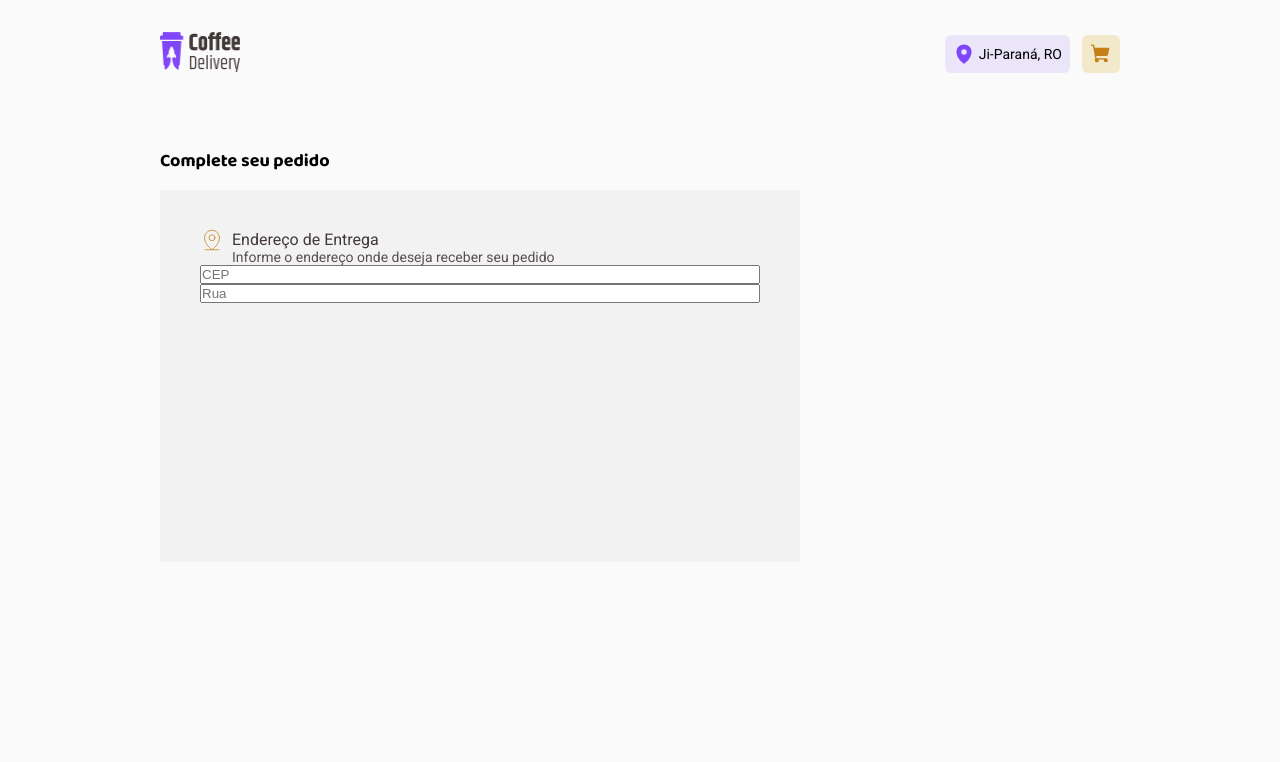
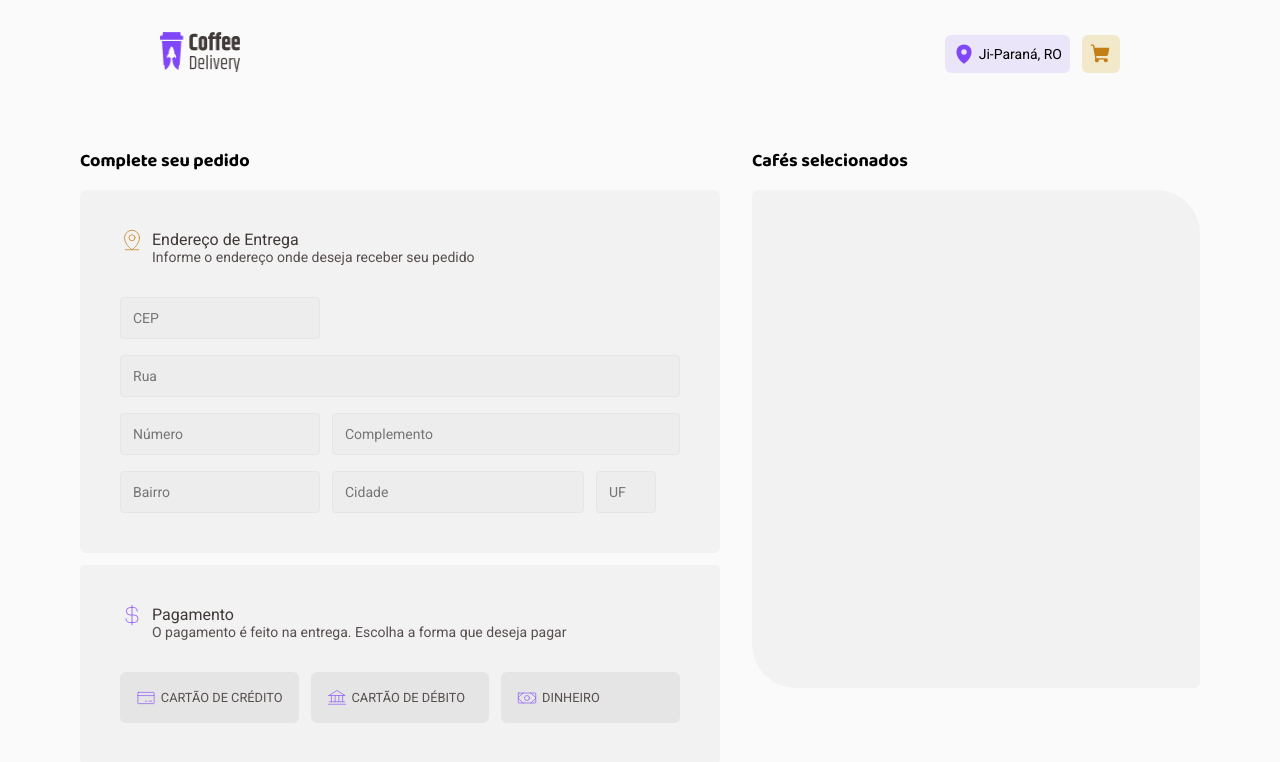
Before and after one commit to artur-calderon/CoffeDelivery, a React (Vite) app: page /checkout in a window 1280 px wide. Shown: the top 762 px of the page. Built offline with nearby package versions, Linux system fonts and the light colour scheme.

Commit message:
Checkout page layout

```diff
--- a/src/pages/Checkout/index.tsx
+++ b/src/pages/Checkout/index.tsx
@@ -1,6 +1,6 @@
 
-import { MapPinLine } from "phosphor-react";
-import { Cart, CheckoutContainer, Form, FormCheckOut, Title } from "./styles";
+import { Bank, CreditCard, CurrencyDollar, MapPinLine, Money } from "phosphor-react";
+import { Cart, CartContainer, CheckoutContainer, Form, FormCheckOut, Pagamento, Title } from "./styles";
 
 export function Checkout() {
   return (
@@ -15,14 +15,48 @@ export function Checkout() {
               <p>Informe o endereço onde deseja receber seu pedido</p>
             </div>
           </Title>
+          <div className="first">
+            <input type="text" name="CEP" placeholder="CEP" />
+            <input type="text" name="RUA" placeholder="Rua" />
+          </div>
+          <div className="secondGroupInput">
+            <input type="text" name="numero" placeholder="Número" />
+            <input type="text" name="complemento" placeholder="Complemento" />
+            <input type="text" name="bairro" placeholder="Bairro" />
+            <input type="text" name="Cidade" placeholder="Cidade" />
+            <input type="text" name="UF" placeholder="UF" />
+          </div>
+        </Form>
 
-          <input type="text" name="CEP" placeholder="CEP" />
-          <input type="text" name="RUA" placeholder="Rua" />
-
-        </Form>
+        <Pagamento>
+          <Title>
+            <CurrencyDollar size={32} weight="thin" color="#8047F8" />
+            <div>
+              <p>Pagamento</p>
+              <p>O pagamento é feito na entrega. Escolha a forma que deseja pagar</p>
+            </div>
+          </Title>
+          <div className="Buttons">
+            <button>
+              <CreditCard size={20} weight="thin" color="#8047F8" />
+              <span>CARTÃO DE CRÉDITO</span>
+            </button>
+            <button>
+              <Bank size={20} weight="thin" color="#8047F8" />
+              <span>CARTÃO DE DÉBITO</span>
+            </button>
+            <button>
+              <Money size={20} weight="thin" color="#8047F8" />
+              <span>DINHEIRO</span>
+            </button>
+          </div>
+        </Pagamento>
       </FormCheckOut>
       <Cart>
+        <h1>Cafés selecionados</h1>
+        <CartContainer>
 
+        </CartContainer>
       </Cart>
     </CheckoutContainer >
   )
--- a/src/pages/Checkout/styles.ts
+++ b/src/pages/Checkout/styles.ts
@@ -2,6 +2,9 @@ import styled from "styled-components";
 
 export const CheckoutContainer = styled.div`
   display: flex;
+  justify-content: center;
+  align-items: flex-start;
+  gap:2rem;
 
 `
 export const FormCheckOut = styled.div`
@@ -26,15 +29,66 @@ export const Form = styled.form`
   background-color: ${props => props.theme["base-card"]};
 
   width: 40rem;
-  height: 23.25rem;
+  border-radius:6px;
+
+  input{
+
+    border: 1px solid ${props => props.theme["base-button"]};
+    border-radius: 4px;
+    background-color: ${props => props.theme["base-input"]};
+    padding: .75rem;
+    outline: none;
+    height: 2.625rem;
+
+    font-family: ${props => props.theme.Roboto};
+    color: ${props => props.theme["base-label"]};
+    font-size: .875rem;
+  }
+  .first{
+    display: flex;
+    flex-direction: column;
+    gap:1rem;
+    margin-bottom: 1rem;
+    input:nth-child(1){
+      width: 12.5rem;
+   }
+  }
+
+   .secondGroupInput{
+      display: flex;
+      flex-direction: row;
+      flex-wrap: wrap;
 
 
+    input:nth-child(1){
+      width: 12.5rem;
+      margin-bottom: .75rem;
+    }
+    input:nth-child(2){
+      flex: 1;
+      margin-bottom: 1rem;
+      margin-left: .75rem;
+    }
+
+    input:nth-child(3){
+      width: 12.5rem;
+      margin-right: 0.75rem;
+    }
+    input:nth-child(4){
+      width: 15.75rem;
+    }
+    input:nth-child(5){
+      width: 3.75rem;
+      margin-left: .75rem;
+    }
+
+   }
 
 
 `
 export const Title = styled.div`
   display: flex;
-
+  margin-bottom: 2rem;
 
   gap: .5rem;
   font-family: ${props => props.theme.Roboto};
@@ -57,4 +111,63 @@ export const Title = styled.div`
   }
 
 `
-export const Cart = styled.div``
+
+export const Pagamento = styled.div`
+  margin-top: .75rem;
+  display: flex;
+  flex-direction: column;
+  border-radius: 4px;
+  padding: 2.5rem;
+  background-color: ${props => props.theme["base-card"]};
+
+
+  .Buttons{
+    display: flex;
+    gap: .75rem;
+
+
+    button{
+      display: flex;
+      align-items: center;
+      justify-content: flex-start;
+      width: 11.1669rem;
+      gap: .3rem;
+      border:0;
+      width: 11.1669rem;
+      height: 3.1875rem;
+      border-radius: 6px;
+      background-color: ${props => props.theme["base-button"]};
+      padding: 1rem;
+
+      cursor: pointer;
+      font-size: 0.8rem;
+      font-family: ${props => props.theme.Roboto};
+      color: ${props => props.theme["base-text"]};
+    }
+
+
+  }
+
+`
+
+
+
+export const Cart = styled.div`
+
+  h1{
+    font-family: ${props => props.theme.Baloo2};
+    font-size: 1.125rem;
+    margin-bottom: .9375rem;
+    margin-top: 2.5rem;
+  }
+`
+
+export const CartContainer = styled.div`
+  width: 28rem;
+  height: 31.125rem;
+  background-color: ${props => props.theme["base-card"]};
+  padding: 3rem;
+
+  border-radius: 6px 44px;
+
+`
```
